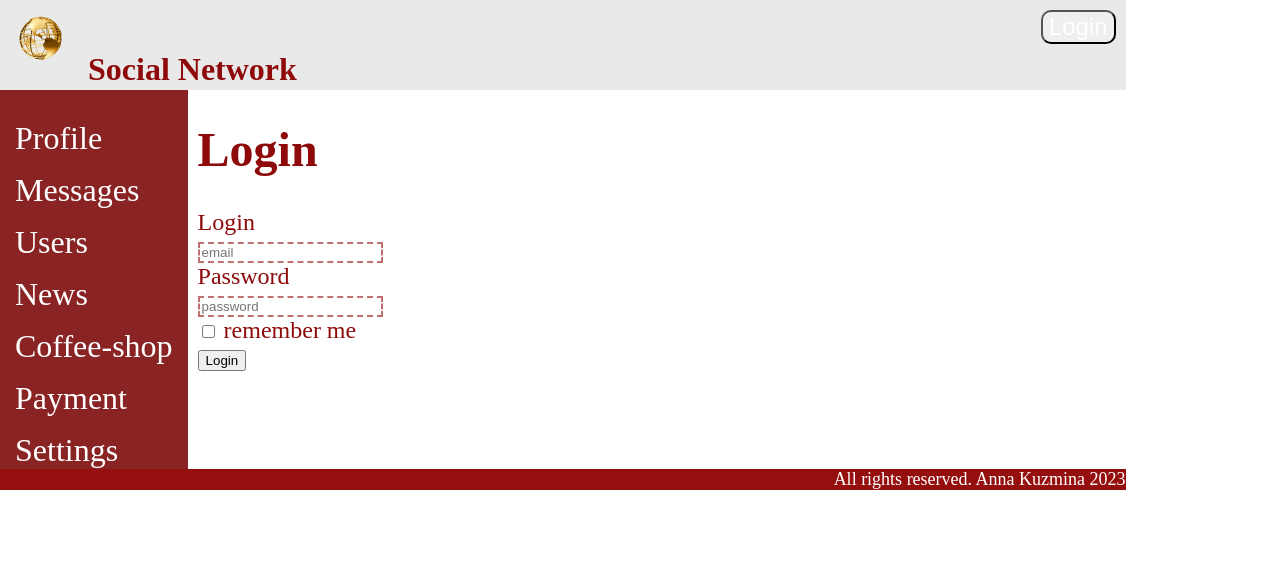
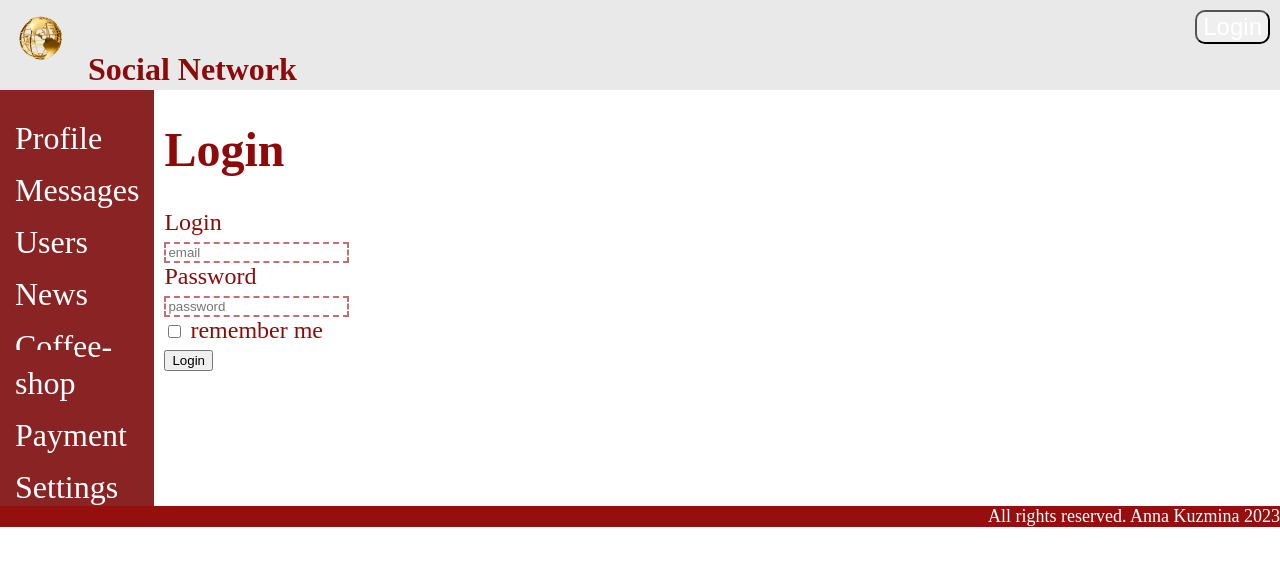
Before and after one commit to AnnnaSergeeevna/myreact, a React (Create React App) app: page /login in a window 1280 px wide. Shown: the top 566 px of the page. Built offline with nearby package versions, Linux system fonts and the light colour scheme; no server answers.

Commit message:
fix grid sizes

```diff
--- a/src/App.css
+++ b/src/App.css
@@ -1,7 +1,12 @@
+#root {
+
+  -webkit-font-smoothing: antialiased;
+  -moz-osx-font-smoothing: grayscale;
+}
+
 .App-wrapper {
   display: grid;
-  min-height: 100%;
-  grid-template-columns: 1fr 5fr;
+  grid-template-columns: 2fr 18fr;
   grid-template-areas:
     "head head"
     "nav prof"
--- a/src/index.css
+++ b/src/index.css
@@ -1,4 +1,6 @@
 body {
+  display: flex;
+  width: 1440px;
   margin: 0;
   font-family: -apple-system, BlinkMacSystemFont, 'Segoe UI', 'Roboto', 'Oxygen',
     'Ubuntu', 'Cantarell', 'Fira Sans', 'Droid Sans', 'Helvetica Neue',
```
